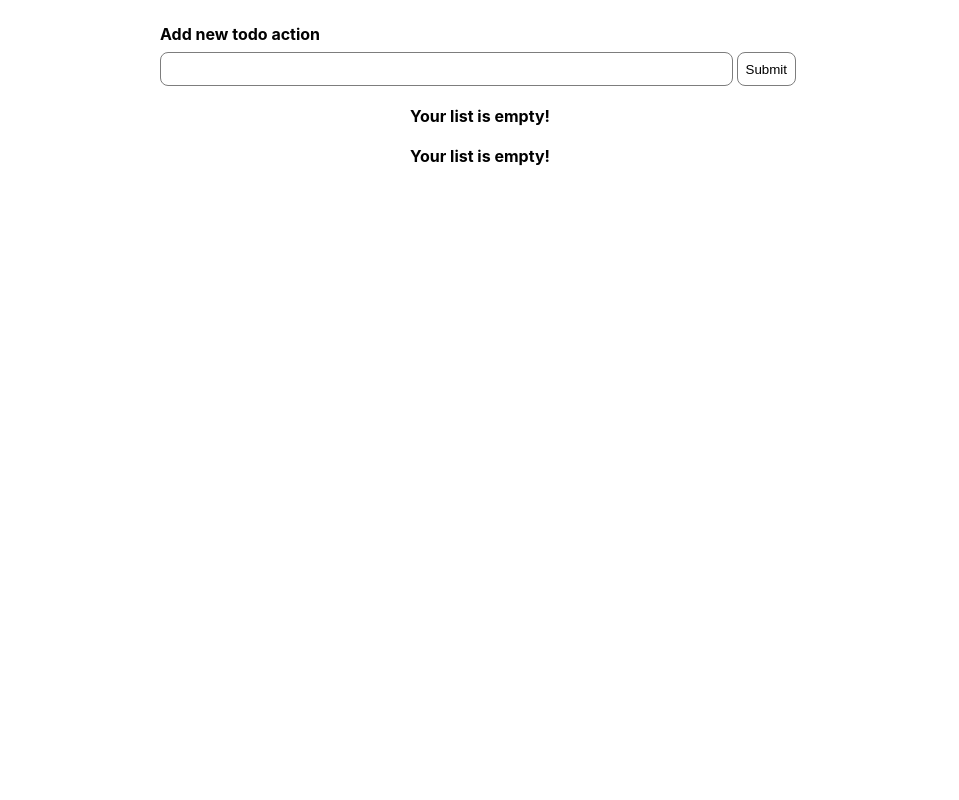
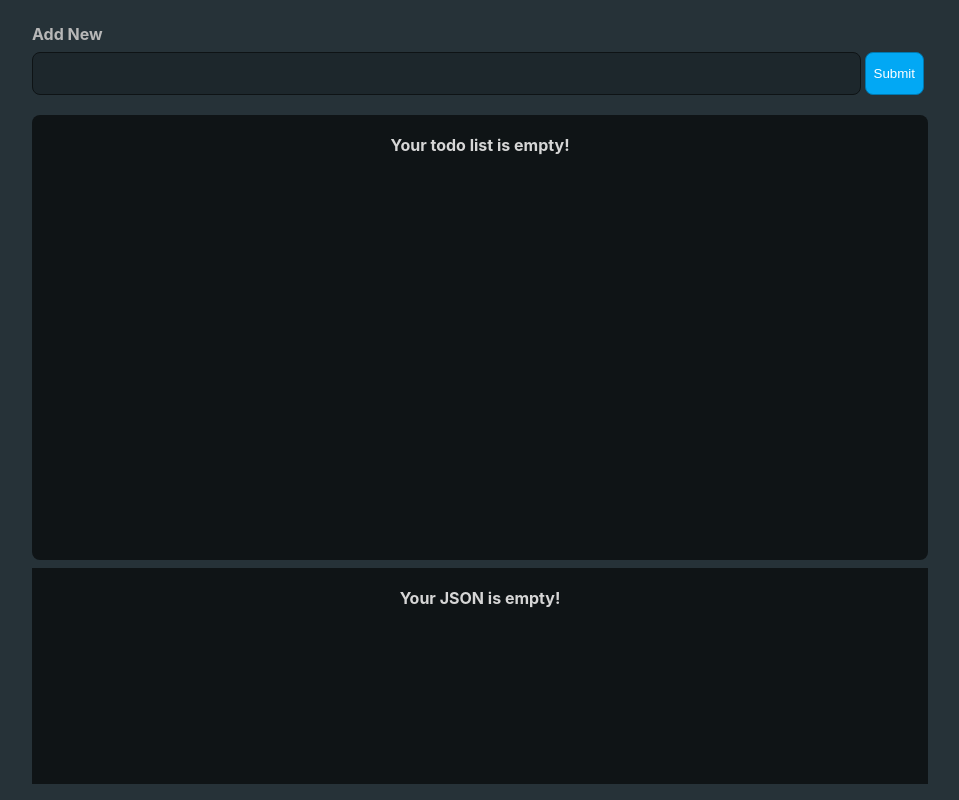
Before and after one commit to audreybozorgi/todo-app, a React (Create React App) app: page / in a window 1280 px wide. Shown: the whole page, without its empty margins (160-1119 px from the left). Built offline with nearby package versions, Linux system fonts and the light colour scheme.

Commit message:
make view better

```diff
--- a/src/components/Home/AddNewItem/index.module.scss
+++ b/src/components/Home/AddNewItem/index.module.scss
@@ -1,14 +1,13 @@
-/* TODO: Add variables here */
-.add_new_container{
+.container{
     display: flex;
     flex-direction: column;
     width: 100%;
 
-    >h4{
-        color: #020202;
+    .title{
         margin: 8px 0 8px 0;
-    }
-    >form>div{
+        color: #b8b8b8
+    };
+    .form_elements_wrapper{
         display: flex;
         flex-direction: row;
         width: 100%;
--- a/src/components/Home/AddNewItem/index.tsx
+++ b/src/components/Home/AddNewItem/index.tsx
@@ -12,7 +12,7 @@ const AddNewItem: React.FC = () => {
 
     const handleSubmit = (e: React.MouseEvent<HTMLButtonElement, MouseEvent>) => {
         e.preventDefault()
-        if(!inputText) return
+        if (!inputText) return
 
         const tempItem = {
             id: UUIDv4(),
@@ -27,12 +27,12 @@ const AddNewItem: React.FC = () => {
     }
 
     return (
-        <div className={styles.add_new_container}>
-            <h4>Add new todo action</h4>
+        <div className={styles.container}>
+            <h4 className={styles.title}>Add New</h4>
                 <form>
-                <div>
+                    <div className={styles.form_elements_wrapper}>
                         <Input
-                        style={{ flex: 1 }}
+                            style={{ flex: 1, height: '25px' }}
                             onChange={handleChangeText}
                             value={inputText}
                         />
--- a/src/components/Home/ItemRow/index.module.scss
+++ b/src/components/Home/ItemRow/index.module.scss
@@ -4,11 +4,11 @@
     display: flex;
     flex-direction: row;
     justify-content: space-between;
-    background-color: lightcyan;
+    background-color: #1d272c;
     align-items: center;
     padding: 0px 8px;
-    border-radius: 8px;
-    margin-top: 8px;
+    border-bottom: 1px solid #0f1416;
+    position: relative;
 
     .content_wrapper{
         cursor: pointer;
@@ -19,9 +19,14 @@
     }
 
     .item_name{
-        color: #020202;
+        color: #fff;
         font-weight: 600;
         font-size: 14px;
         padding: 8px;
     }
 }
+
+.container:hover {
+    box-shadow: 0px 0px 5px rgb(0, 0, 0);
+    z-index: 1;
+}
--- a/src/components/Home/Items/index.module.scss
+++ b/src/components/Home/Items/index.module.scss
@@ -15,4 +15,6 @@
     width: 100%;
     height: 400px;
     padding-bottom: 100px;
+    background-color: #0f1416;
+    border-radius: 8px;
 }
--- a/src/components/Home/Items/index.tsx
+++ b/src/components/Home/Items/index.tsx
@@ -21,17 +21,17 @@ const Items: React.FC = () => {
         dispatch(handleReorderItems(items))
     }
 
-    if (todoItems.length <= 0) {
-        return (
-            <div className={styles.items_empty_state}>
-                <span>Your list is empty!</span>
+    const renderEmptyState = () => {
+        return <div className={styles.items_empty_state}>
+            <span>Your todo list is empty!</span>
         </div>
-        )
     }
 
     return (
         <div className={styles.container}>
-            <DragDropContext onDragEnd={(result) => onDragEnd(result, todoItems, setStateItems)}>
+            {todoItems.length <= 0
+                ? renderEmptyState()
+                : <DragDropContext onDragEnd={(result) => onDragEnd(result, todoItems, setStateItems)}>
                     <Droppable droppableId="droppable" type="TASK">
                         {(provided) => (
                             <div
@@ -63,6 +63,7 @@ const Items: React.FC = () => {
                         )}
                     </Droppable>
                 </DragDropContext>
+            }
         </div>
     )
 }
--- a/src/components/Home/JSONView/index.module.scss
+++ b/src/components/Home/JSONView/index.module.scss
@@ -4,7 +4,6 @@
     width: 100%;
     display: flex;
     justify-content: center;
-    align-items: center;
     margin-top: 20px;
     >span{
         font-weight: 700;
@@ -17,6 +16,8 @@
     display: flex;
     flex-wrap: wrap;
     overflow-y: auto;
+    background-color: #0f1416;
+    margin-top: 8px;
 
     .json_format_wrapper{
         width: 100%;
--- a/src/components/Home/JSONView/index.tsx
+++ b/src/components/Home/JSONView/index.tsx
@@ -5,29 +5,32 @@ import { useAppSelector } from 'src/redux/hooks'
 const JSONView: React.FC = () => {
     const todoItems = useAppSelector(state => state.todoSlice)
 
-    if (todoItems.length <= 0) {
-        return (
-            <div className={styles.items_empty_state}>
-                <span>Your list is empty!</span>
+    const renderEmptyState = () => {
+        return <div className={styles.items_empty_state}>
+            <span>Your JSON is empty!</span>
         </div>
-        )
     }
 
     return (
         <div className={styles.container}>
+            {todoItems.length <= 0
+                ? renderEmptyState()
+                : <div className={styles.json_format_wrapper}>
+                    <div className={styles.main_brace}>{'['}</div>
                     {todoItems.map(item =>
-                <div className={styles.json_format_wrapper}>
-                    <div className={styles.main_brace}>{'['}</div>
+                        <div key={item.id}>
                             <div className={styles.curly_brace}>{'{'}</div>
                             <div className={styles.body}>
                                 <span>id: {item.id}</span>
                                 <span>content: {item.content}</span>
                             </div>
                             <div></div>
-                    <div className={styles.curly_brace}>{'}'}</div>
+                            <div className={styles.curly_brace}>{'},'}</div>
+                        </div>
+                    )}
                     <div className={styles.main_brace}>{']'}</div>
                 </div>
-            )}
+            }
         </div>
     )
 }
--- a/src/components/Kit/Button/index.module.scss
+++ b/src/components/Kit/Button/index.module.scss
@@ -2,8 +2,9 @@
 .button_style{
     border-radius: 8px;
     outline: none;
-    border: 1px solid #7d7d7d;
+    border: 1px solid #0078af;
     padding: 8px;
-    background-color: #fff;
+    background-color: #02a8f4;
     cursor: pointer;
+    color: #fff;
 }
--- a/src/components/Kit/Input/index.module.scss
+++ b/src/components/Kit/Input/index.module.scss
@@ -2,8 +2,10 @@
 .input_style{
     border-radius: 8px;
     outline: none;
-    border: 1px solid #7d7d7d;
+    border: 1px solid #0e1315;
     padding: 8px;
     font-size: 14px;
     font-weight: 600;
+    background-color: #1d272c;
+    color: #fff;
 }
--- a/src/index.module.scss
+++ b/src/index.module.scss
@@ -17,4 +17,6 @@ code {
   height: 100vh;
   display: flex;
   justify-content: center;
+  background-color: #263238;
+  color: #d6d6d6;
 }
--- a/src/pages/Home/index.module.scss
+++ b/src/pages/Home/index.module.scss
@@ -3,7 +3,7 @@
 .container{
     display: flex;
     flex-direction: column;
-    width: 50vw;
+    width: 70vw;
     display: flex;
     flex-direction: column;
     align-items: center;
```
Lines whose indentation alone changed are shown as unchanged.
